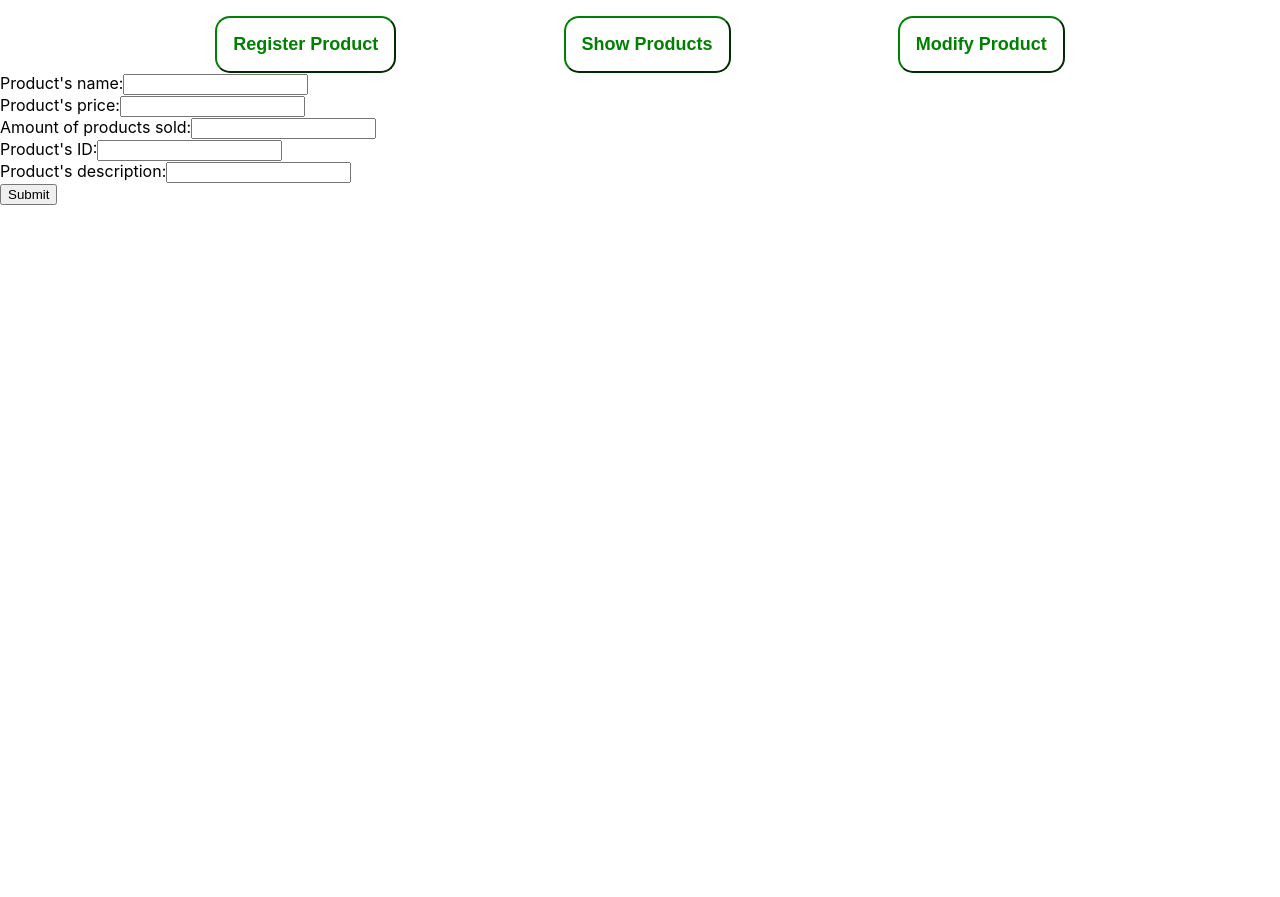
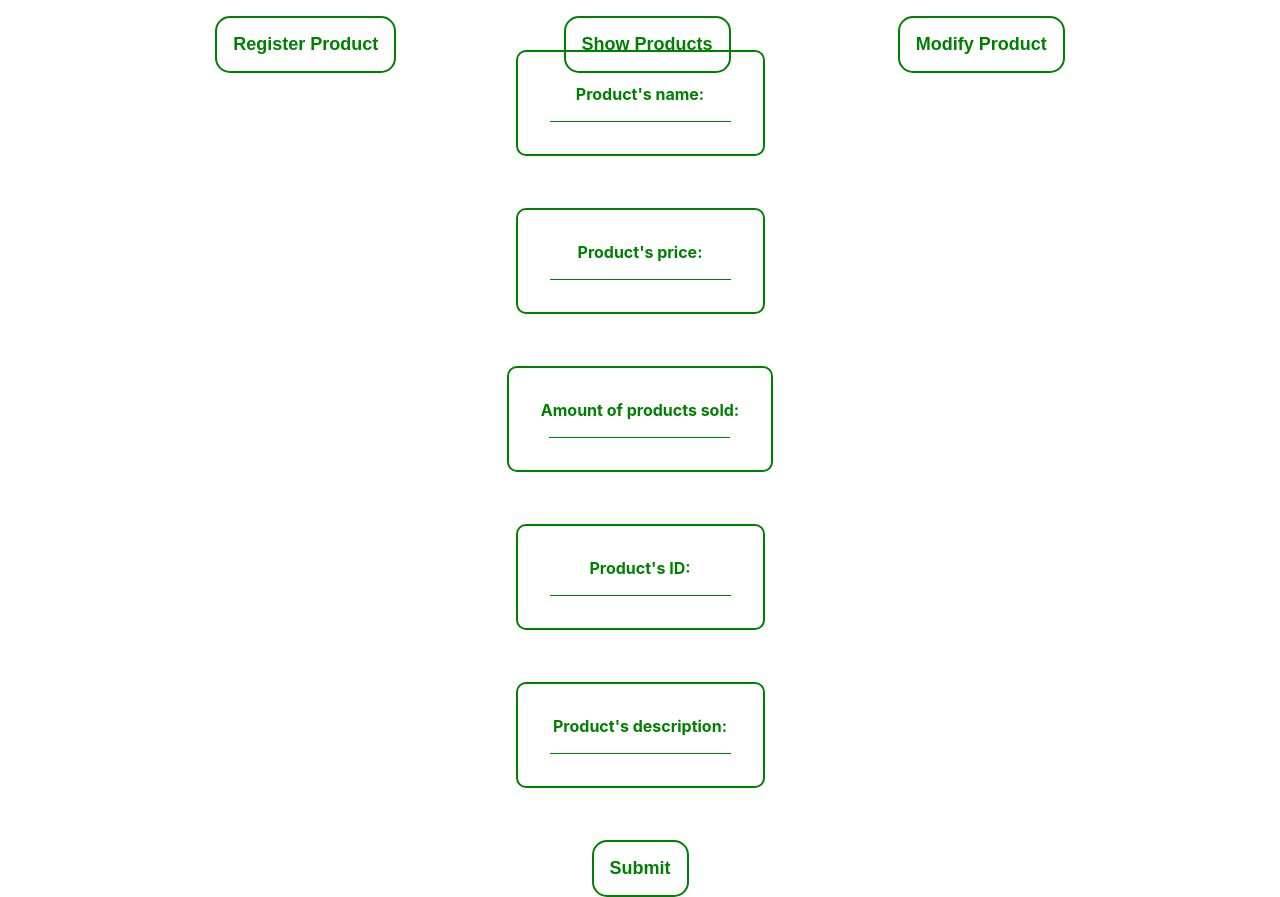
Before and after one commit to odecam0/simple-crud-Typescript-React-PostgreSQL-ExpressJS, a React (Create React App) app in the folder client/: page / in a window 1280 px wide. Before the commit the page ends 800 px from the top, so only its background shows below. Built offline with nearby package versions, Linux system fonts and the light colour scheme.

Commit message:
Forms styles done

```diff
--- a/client/src/App.js
+++ b/client/src/App.js
@@ -4,27 +4,28 @@ import './App.css';
 import { Link, Routes, Route } from 'react-router-dom';
 
 import styled from 'styled-components';
+import StyledButton from './StyledButton.js'
 
-import { ModifyProduct } from './ModifyProduct.js';
-// import { ShowRangeOfProducts } from './ShowProducts.js';
+import { StyledModifyForm } from './ModifyProduct.js';
 import { StyledShowProducts } from './ShowProducts.js';
-import { RegisterProductForm } from './RegisterProduct.js';
+import { StyledRegisterForm } from './RegisterProduct.js';
 
 function NavigationBar(props) {
     return (
 	<div className={props.className}>
 	    <Link to="/register_product">
-		<button>Register Product</button>
+		<StyledButton>Register Product</StyledButton>
 	    </Link>
 	    <Link to="/show_products">
-		<button>Show Products</button>
+		<StyledButton>Show Products</StyledButton>
 	    </Link>
 	    <Link to="/modify_products">
-		<button>Modify Product</button>
+		<StyledButton>Modify Product</StyledButton>
 	    </Link>
 	</div>
     );
 }
+
 
 const StyledNavigationBar = styled(NavigationBar)`
     display: flex;
@@ -33,16 +34,6 @@ const StyledNavigationBar = styled(NavigationBar)`
     padding-top: 1rem;
     padding-left: 3rem;
     padding-right: 3rem;
-
-    button {
-        background-color: white;
-        color: green;
-        font-weight: bold;
-        font-size: large;
-        border-radius: 15px;
-        padding: 1rem;
-        border-color: green;
-    }
 `
 
 function Debug(props) {
@@ -92,10 +83,10 @@ function App(props) {
 	<div className="App">
 	    <StyledNavigationBar/>
 	    <Routes>
-		<Route path="/" element={<RegisterProductForm/>} />
-		<Route path="/register_product" element={<RegisterProductForm/>} />
+		<Route path="/" element={<StyledRegisterForm/>} />
+		<Route path="/register_product" element={<StyledRegisterForm/>} />
 		<Route path="/show_products" element={<StyledShowProducts/>} />
-		<Route path="/modify_products" element={<ModifyProduct/>} />
+		<Route path="/modify_products" element={<StyledModifyForm/>} />
 		<Route path="/debug" element={<Debug/>} />
 	    </Routes>
 	</div>
--- a/client/src/ModifyProduct.js
+++ b/client/src/ModifyProduct.js
@@ -1,4 +1,6 @@
 import React, { useState } from 'react';
+import styled from 'styled-components';
+import { baseFormStyle } from './StyledForm.js';
 
 export function ModifyProduct (props) {
     const [data, setData] = useState({
@@ -28,7 +30,7 @@ export function ModifyProduct (props) {
     }
 
     return (
-	<form onSubmit={handleSubmit}>
+	<form onSubmit={handleSubmit} className={props.className}>
 	    <label>
 		ID of product to modify:
 		<input text='text' name='pid_to_modify' value={data.pid_to_modify} onChange={handleChange}/>
@@ -45,7 +47,11 @@ export function ModifyProduct (props) {
 		New product pid:
 		<input text='text' name='pid' value={data.pid} onChange={handleChange}/>
 	    </label><br/>
-	    <input type='submit' value='Update product'/>
+	    <input className='submit' type='submit' value='Update product'/>
 	</form>
     );
 }
+
+export const StyledModifyForm = styled(ModifyProduct)`
+    ${ baseFormStyle }
+`
--- a/client/src/RegisterProduct.js
+++ b/client/src/RegisterProduct.js
@@ -1,4 +1,6 @@
 import React, { useState } from 'react';
+import styled from 'styled-components';
+import { baseFormStyle } from './StyledForm.js';
 
 export function RegisterProductForm (props) {
 
@@ -35,7 +37,7 @@ export function RegisterProductForm (props) {
     }
 
     return (
-	<form onSubmit={regProd}>
+	<form onSubmit={regProd} className={props.className}>
 	    <label>
 		{"Product's name:"}
 		<input
@@ -81,7 +83,11 @@ export function RegisterProductForm (props) {
 		    onChange={handleChange}/>
 	    </label>
 	    <br/>
-	    <input type='submit' value='Submit'/>
+	    <input className='submit' type='submit' value='Submit'/>
 	</form>
     );
 }
+
+export const StyledRegisterForm = styled(RegisterProductForm)`
+    ${baseFormStyle}
+`;
--- /dev/null
+++ b/client/src/StyledButton.js
@@ -0,0 +1,22 @@
+import styled, { css } from 'styled-components';
+
+export const StyledButtonCSS = css`
+    background-color: white;
+    color: green;
+    font-weight: bold;
+    font-size: large;
+    border-radius: 15px;
+    padding: 1rem;
+    border: 2px solid green;
+
+    :hover {
+        background-color: green;
+        color: white;
+    }
+`
+
+const StyledButton = styled.button`
+    ${StyledButtonCSS}
+`
+
+export default StyledButton;
--- /dev/null
+++ b/client/src/StyledForm.js
@@ -0,0 +1,31 @@
+import styled, { css } from 'styled-components';
+import { StyledButtonCSS } from './StyledButton.js';
+
+export const baseFormStyle = css`
+    display: flex;
+    flex-flow: column;
+    justify-content: center;
+    gap: 1rem;
+    align-items: center;
+    color: green;
+    height: 100%;
+
+    label {
+        border: 2px solid green;
+        border-radius: 10px;
+        display: flex;
+        flex-flow: column;
+        padding: 2rem;
+        align-items: center;
+        font-weight: bold;
+    }
+
+    input {
+        border: none;
+        border-bottom: 1px solid green;
+    }
+
+    input.submit {
+        ${StyledButtonCSS}
+    }
+`;
```
